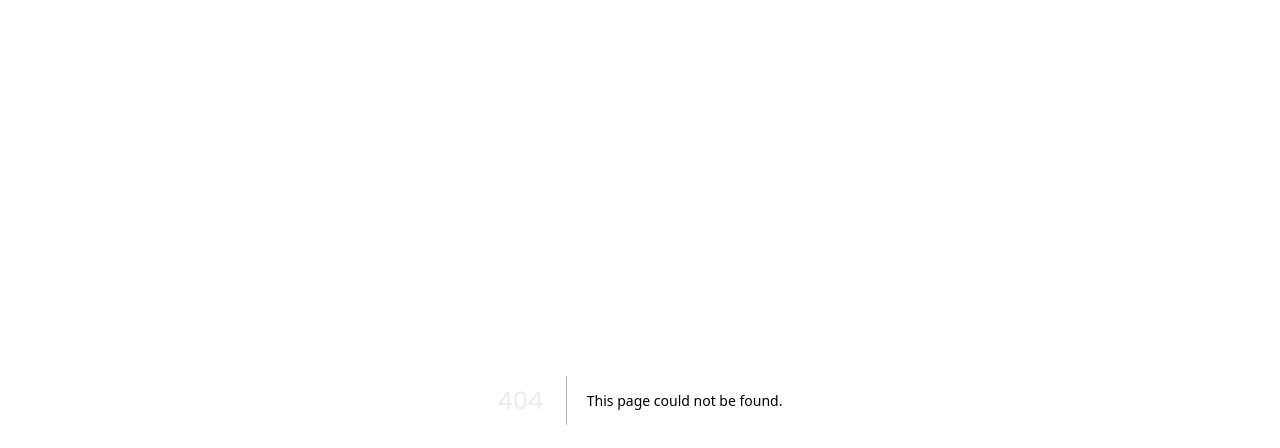
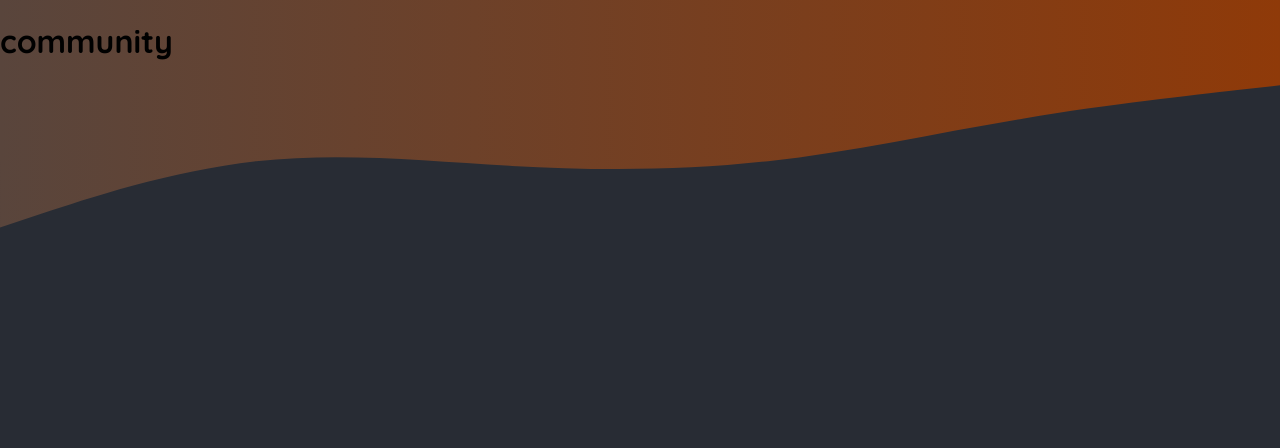
Before and after one commit to Pawliszakk/app-router-next, a Next.js app: page /community in a window 1280 px wide. Before the commit this address had no page. Shown: the top 448 px of the page. Built offline with nearby package versions, Linux system fonts and the light colour scheme.

Commit message:
working on food project

```diff
--- /dev/null
+++ b/app/community/page.jsx
@@ -0,0 +1,5 @@
+const CommunityPage = () => {
+	return <h1>community</h1>;
+};
+
+export default CommunityPage;
--- a/app/globals.css
+++ b/app/globals.css
@@ -1,53 +1,57 @@
-@import url('https://fonts.googleapis.com/css2?family=Open+Sans:wght@400;700&family=Poppins:wght@400;700&display=swap');
+@import url('https://fonts.googleapis.com/css2?family=Quicksand:wght@400;600;700&family=Montserrat:wght@400;700&display=swap');
 
 * {
   box-sizing: border-box;
 }
 
 html {
-  font-family: 'Open Sans', sans-serif;
-  height: 100%;
+  font-family: 'Quicksand', sans-serif;
 }
 
 body {
-  height: 100%;
   margin: 0;
-  background: linear-gradient(180deg, #232029, #231e2d);
-  color: #ddd8e4;
+  background: radial-gradient(#282c34, #282c34);
 }
 
-main {
-  text-align: center;
-  margin: 5rem auto;
+.header-background {
+  position: absolute;
+  width: 100%;
+  height: 320px;
+  top: 0;
+  left: 0;
+  z-index: -1;
 }
 
-main img {
-  width: 8rem;
-  height: 8rem;
-  object-fit: cover;
-  filter: drop-shadow(0 0 4px #f6c363);
+svg {
+  display: block;
+  width: 100%;
+  height: auto;
 }
 
-h1 {
-  font-size: 3rem;
-  margin: 3rem auto;
-  color: #ede9f3;
-  font-family: 'Poppins', sans-serif;
+.not-found,
+.error {
+  margin-top: 5rem;
+  text-align: center;
 }
 
-p {
-  font-size: 1.5rem;
+.not-found h1,
+.error h1 {
+  font-size: 5rem;
+  margin: 0px;
+  font-weight: 900;
+  color: #262626;
+  text-transform: uppercase;
+  background: linear-gradient(90deg, #f9572a, #ffc905);
+  -webkit-background-clip: text;
+  -webkit-text-fill-color: transparent;
+  background-size: cover;
+  background-position: center;
+  font-family: 'Montserrat', sans-serif;
 }
 
-p a {
-  color: #f4c33d;
-  text-decoration: none;
-  padding-bottom: 0.05rem;
-  border-bottom: 2px solid #f4c33d;
+.not-found p,
+.error p {
+  font-size: 1.5rem;
+  font-weight: 500;
+  color: #ddd8d8;
 }
-
-p a:hover,
-p a:active {
-  color: #bd3df4;
-  border-color: #bd3df4;
-}
--- a/app/layout.js
+++ /dev/null
@@ -1,14 +0,0 @@
-import './globals.css'
-
-export const metadata = {
-  title: 'NextJS Course App',
-  description: 'Your first NextJS app!',
-};
-
-export default function RootLayout({ children }) {
-  return (
-    <html lang="en">
-      <body>{children}</body>
-    </html>
-  );
-}
--- /dev/null
+++ b/app/layout.jsx
@@ -0,0 +1,37 @@
+import './globals.css';
+
+export const metadata = {
+  title: 'NextLevel Food',
+  description: 'Delicious meals, shared by a food-loving community.',
+};
+
+export default function RootLayout({ children }) {
+  return (
+    <html lang="en">
+      <body>
+        <div className="header-background">
+          <svg xmlns="http://www.w3.org/2000/svg" viewBox="0 0 1440 320">
+            <defs>
+              <linearGradient id="gradient" x1="0%" y1="0%" x2="100%" y2="0%">
+                <stop
+                  offset="0%"
+                  style={{ stopColor: '#59453c', stopOpacity: '1' }}
+                />
+                <stop
+                  offset="100%"
+                  style={{ stopColor: '#8f3a09', stopOpacity: '1' }}
+                />
+              </linearGradient>
+            </defs>
+            <path
+              fill="url(#gradient)"
+              d="M0,256L48,240C96,224,192,192,288,181.3C384,171,480,181,576,186.7C672,192,768,192,864,181.3C960,171,1056,149,1152,133.3C1248,117,1344,107,1392,101.3L1440,96L1440,0L1392,0C1344,0,1248,0,1152,0C1056,0,960,0,864,0C768,0,672,0,576,0C480,0,384,0,288,0C192,0,96,0,48,0L0,0Z"
+            ></path>
+          </svg>
+        </div>
+
+        {children}
+      </body>
+    </html>
+  );
+}
--- /dev/null
+++ b/app/meals/[slug]/page.jsx
@@ -0,0 +1,5 @@
+const MealDeatailPage = ({ params }) => {
+	return <h1>Meal: {params.slug}</h1>;
+};
+
+export default MealDeatailPage;
--- /dev/null
+++ b/app/meals/page.jsx
@@ -0,0 +1,5 @@
+const MealsPage = () => {
+	return <h1>Meals page</h1>;
+};
+
+export default MealsPage;
--- /dev/null
+++ b/app/meals/share/page.jsx
@@ -0,0 +1,5 @@
+const SharePage = () => {
+	return <h1>Share Page</h1>;
+};
+
+export default SharePage;
```
Also changed, not shown: app/about/page.jsx (deleted, +0 -10 lines), app/page.js (deleted, +0 -14 lines), app/page.jsx (added, +21 -0 lines), app/icon.png.
